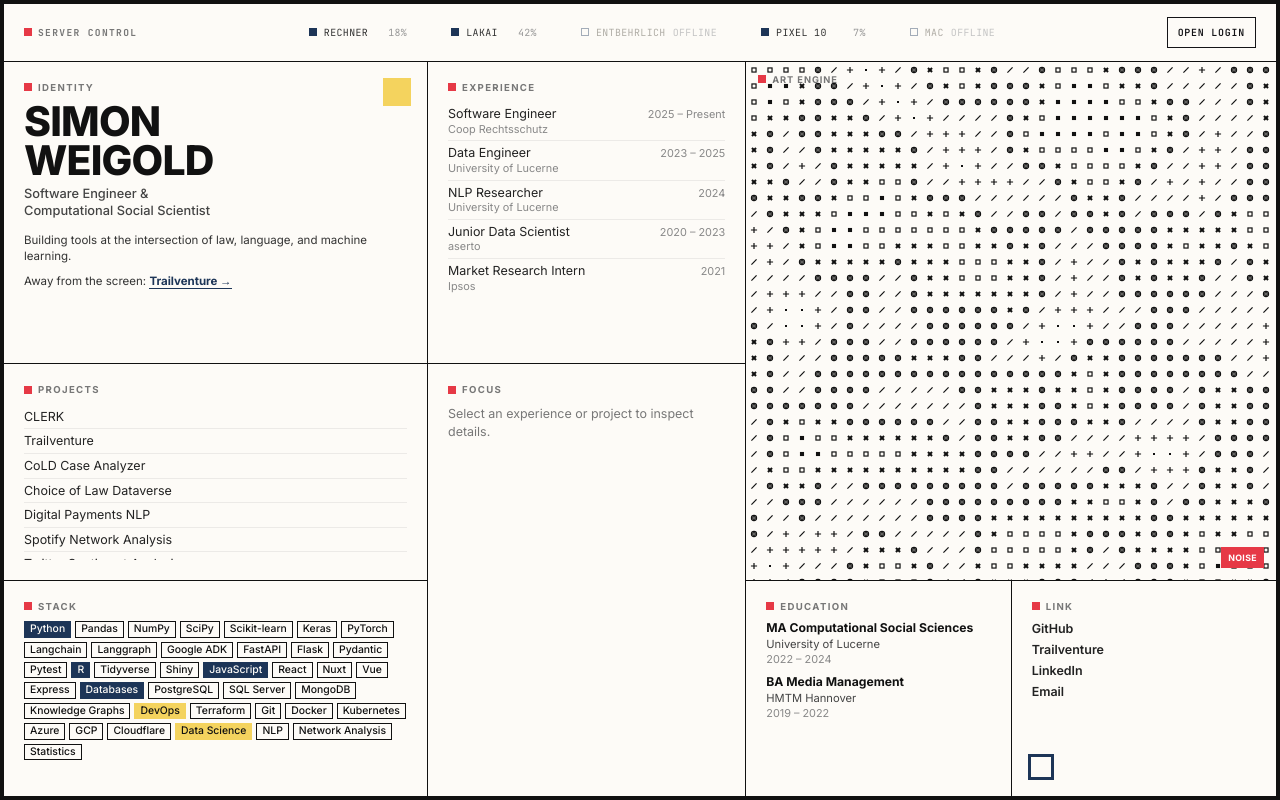
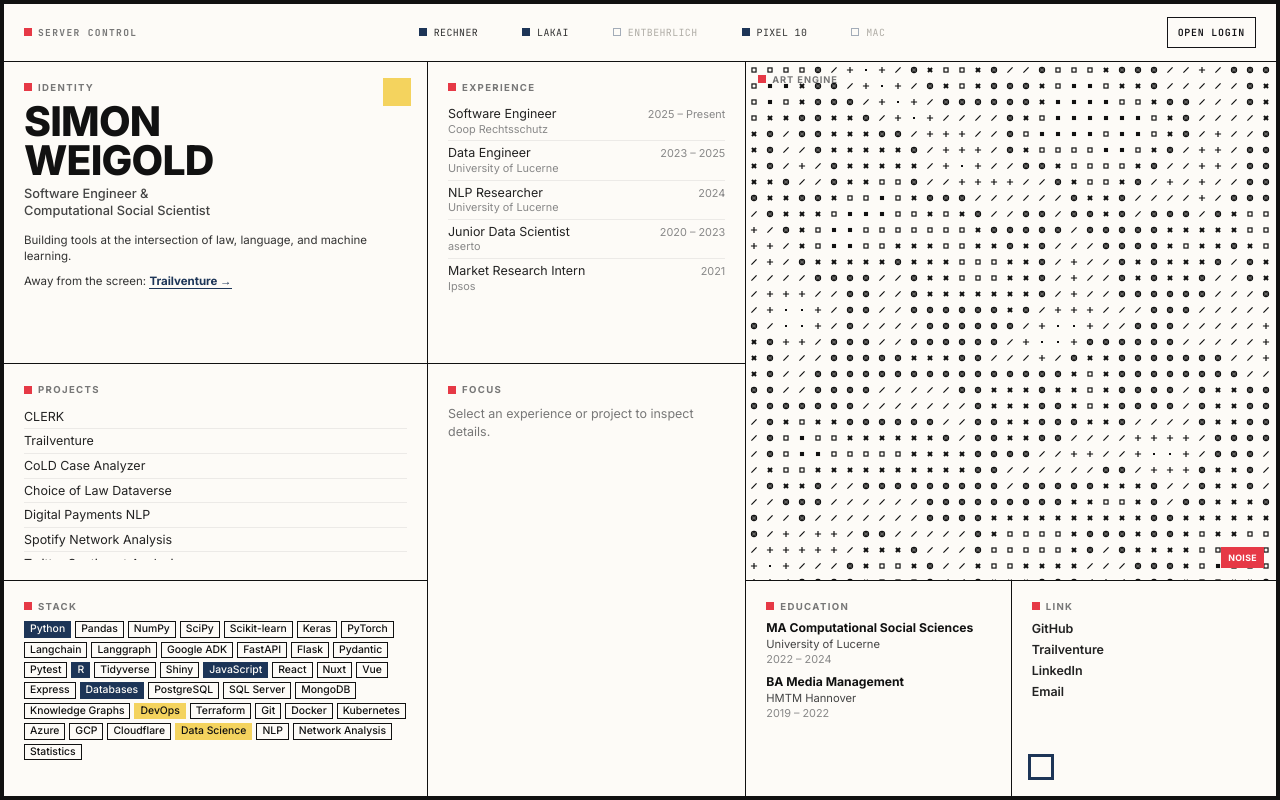
Before and after one commit to simonweigold/simonweigold.github.io, a React (Vite) app in the folder portfolio/: page / in a window 1280 px wide. Built offline with nearby package versions, Linux system fonts and the light colour scheme.

Commit message:
Server Control: hide CPU metric/bar, keep names + online blocks

```diff
--- a/portfolio/src/App.tsx
+++ b/portfolio/src/App.tsx
@@ -1318,12 +1318,13 @@ function App() {
               <li
                 key={m.name}
                 className={`cluster-node${m.online ? "" : " offline"}`}
-                style={{ "--load": `${m.cpu}%` } as CSSProperties}
+                aria-label={`${m.name} ${m.online ? "online" : "offline"}`}
               >
                 <span className="cluster-dot" aria-hidden="true" />
                 <span className="cluster-name">{m.name}</span>
+                {/* CPU metric + load bar hidden until the backend provides data */}
+                {/*
                 <span className="cluster-metric">{m.online ? `${m.cpu}%` : "offline"}</span>
-                {/* CPU bars disabled until the metric is confirmed available.
                 <span className="cluster-bar" aria-hidden="true">
                   <span className="cluster-bar-fill" />
                 </span>
```
